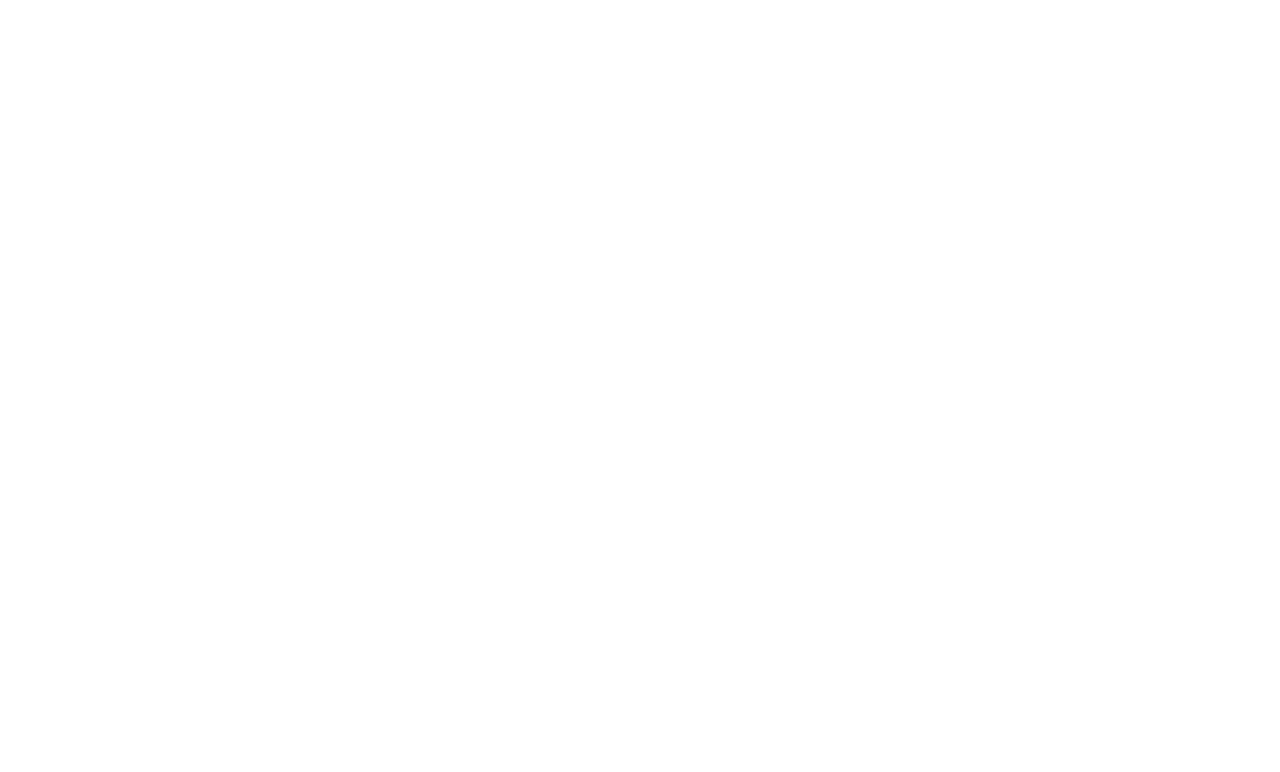
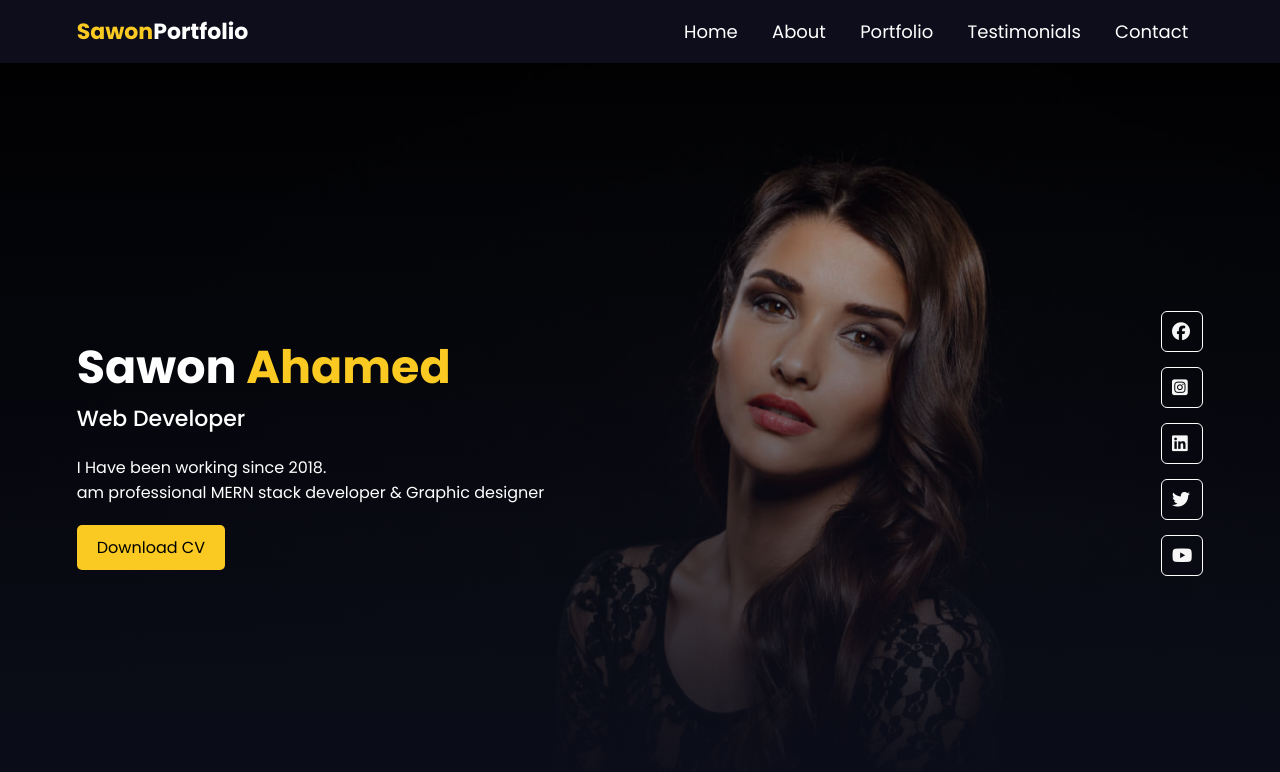
Before and after one commit to abuobaida3009/Responsive-Personal-Portfolio-Website-Using-HTML-CSS, a plain HTML site: page index.html in a window 1280 px wide. Drawn offline with Linux system fonts and the light colour scheme.

Commit message:
header section commit

```diff
--- a/index.html
+++ b/index.html
@@ -24,6 +24,46 @@
     <link rel="stylesheet" href="style.css">
 </head>
 <body>
+    <!-- header section code start here  -->
+    <div class="container">
+        <div class="header">
+            <div class="header-top">
+                <div class="logo">
+                    <a href="#"><span>Sawon</span>Portfolio</a>
+                </div>
+                <div class="main-menu">
+                    <ul class="side-manu">
+                        <li><a href="#">Home</a></li>
+                        <li><a href="about">About</a></li>
+                        <li><a href="portfolio">Portfolio</a></li>
+                        <li><a href="Testimonials">Testimonials</a></li>
+                        <li><a href="contact">Contact</a></li>
+                        <i class="fa-solid fa-xmark" onclick="closeMenu()"></i>
+                    </ul>
+                    <i class="fa-solid fa-bars" onclick="openMenu()"></i>
+                </div>
+            </div>
+            <div class="header-bottom">
+                <div class="bottom-left">
+                    <h1 class="name">Sawon <span>Ahamed</span></h1>
+                    <h3 class="profession">Web Developer</h3>
+                    <p class="sort-desc">I Have been working since 2018. <br> am professional MERN  stack developer & Graphic designer </p>
+                    <a href="images/Sohan Sheikh.pdf" class="btn-cv" target="_blank" download="#">Download CV</a>
+                </div>
+                <div class="button-right">
+                    <a href="#"><i class="fab fa-facebook"></i></a>
+                    <a href="#"><i class="fab fa-instagram-square"></i></a>
+                    <a href="#"><i class="fab fa-linkedin"></i></a>
+                    <a href="#"><i class="fab fa-twitter"></i></a>
+                    <a href="#"><i class="fab fa-youtube"></i></a>
+                </div>
+            </div>
+        </div>
+    </div>
+    <!-- header section code end here  -->
 
+    <header>
+
+    </header>
 </body>
 </html>
--- a/style.css
+++ b/style.css
@@ -4,3 +4,121 @@
     box-sizing: border-box;
     font-family: 'Poppins', sans-serif;
 }
+html{
+    scroll-behavior: smooth;
+}
+img{
+    width: 100%;
+}
+.container{
+    background: #fff;
+    color: #120f2d;
+}
+/* header section code start here  */
+.header-top{
+    width: 100%;
+    background-color: #0d0d1b;
+    padding: 8px 6%;
+    display: flex;
+    justify-content: space-between;
+    align-items: center;
+    position: fixed;
+    z-index: 69;
+}
+.header-top .logo a{
+    text-decoration: none;
+    color: #fff;
+    font-size: 22px;
+    font-weight: 700;
+}
+.header-top .logo a span{
+    color: #faca22;
+}
+.main-menu ul li{
+    display: inline-block;
+    list-style: none;
+    margin: 10px 15px;
+}
+.main-menu ul li a{
+    text-decoration: none;
+    color: #fff;
+    font-size: 18px;
+    position: relative;
+}
+.main-menu ul li a::after{
+    content: "";
+    width: 0px;
+    height: 2px;
+    background: #faca22;
+    position: absolute;
+    left: 0;
+    bottom: -6px;
+    transition: all 0.5s;
+}
+.main-menu ul li a:hover::after{
+    width: 100%;
+}
+.main-menu .fa-solid{
+    display: none;
+}
+.header-bottom{
+    width: 100%;
+    height: 100vh;
+    background: linear-gradient(rgba(0, 0, 0, 0.1), #0b0d19), url(images/cover.jpg);
+    background-size: cover;
+    background-position: center;
+    background-repeat: no-repeat;
+    color: #fff;
+    padding: 8% 6% 0;
+    display: flex;
+    justify-content: space-between;
+    align-items: center;
+}
+.header-bottom .bottom-left .name{
+    font-size: 46px;
+}
+.bottom-left .name span{
+    color: #faca22;
+}
+.bottom-left .profession{
+    font-size: 22px;
+    font-weight: 500;
+}
+.bottom-left .sort-desc{
+    font-size: 16px;
+    padding: 20px 35px 20px 0;
+}
+.bottom-left .btn-cv{
+    text-decoration: none;
+    font-size: 16px;
+    display: inline-block;
+    background-color: #faca22;
+    color: black;
+    padding: 10px 20px;
+    border: none;
+    border-radius: 5px;
+    cursor: pointer;
+    transition: all 0.5s;
+}
+.bottom-left .btn-cv:hover{
+    background-color: #fff;
+    transform: scale(1.1);
+}
+.header-bottom .button-right a{
+    display: block;
+    font-size: 18px;
+    text-decoration: none;
+    border: 1px solid #fff;
+    border-radius: 6px;
+    color: #f7f7f7;
+    padding: 6px 10px;
+    margin-bottom: 15px;
+    transition: all 0.5s;
+}
+.header-bottom .button-right a:hover{
+    border: 1px solid #faca22;
+    color: #faca22;
+    transform: scale(1.1);
+}
+
+/* header section code end here  */
```
Also changed, not shown: images/cover.jpg (added), 1 other file.
